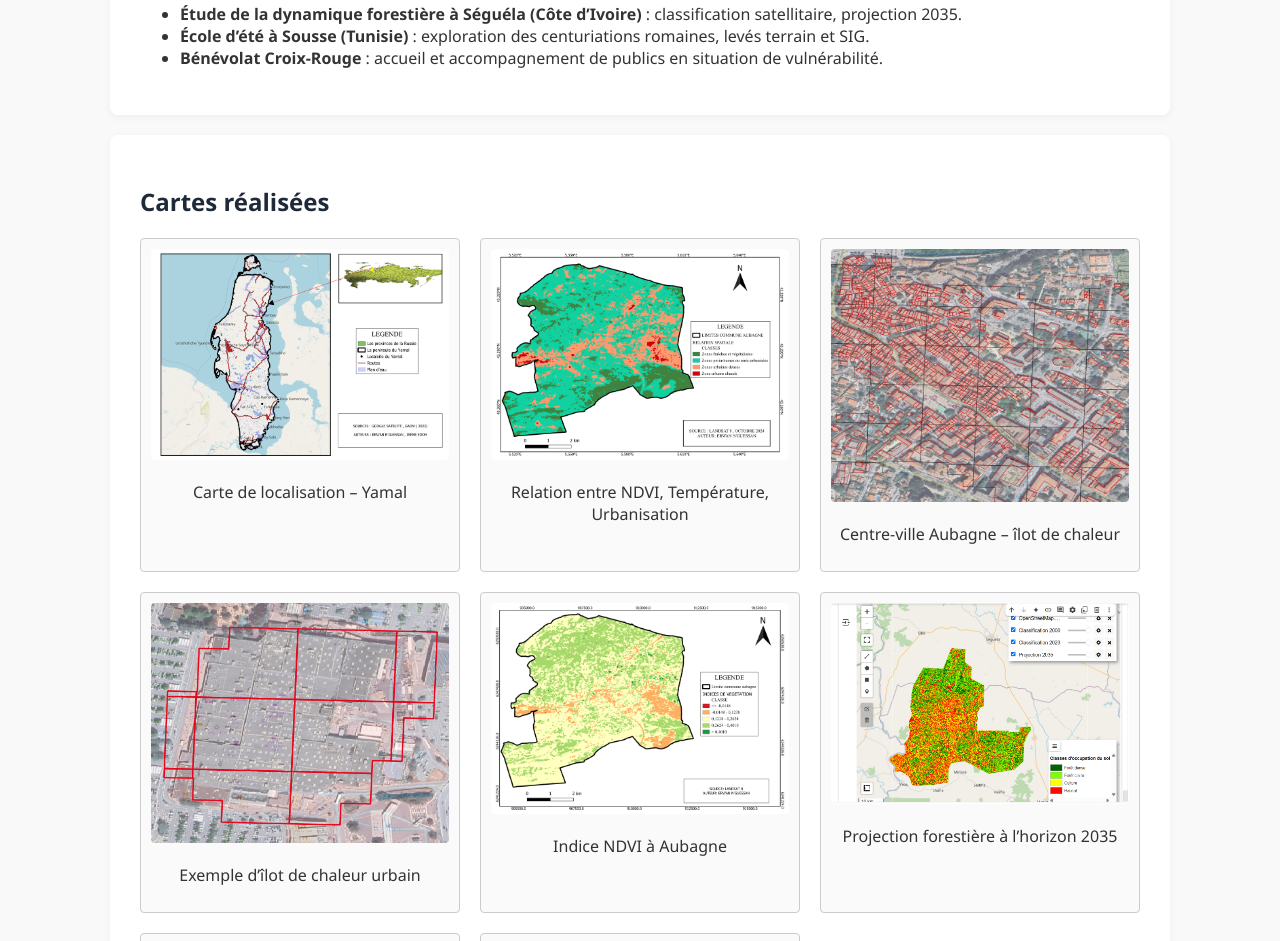
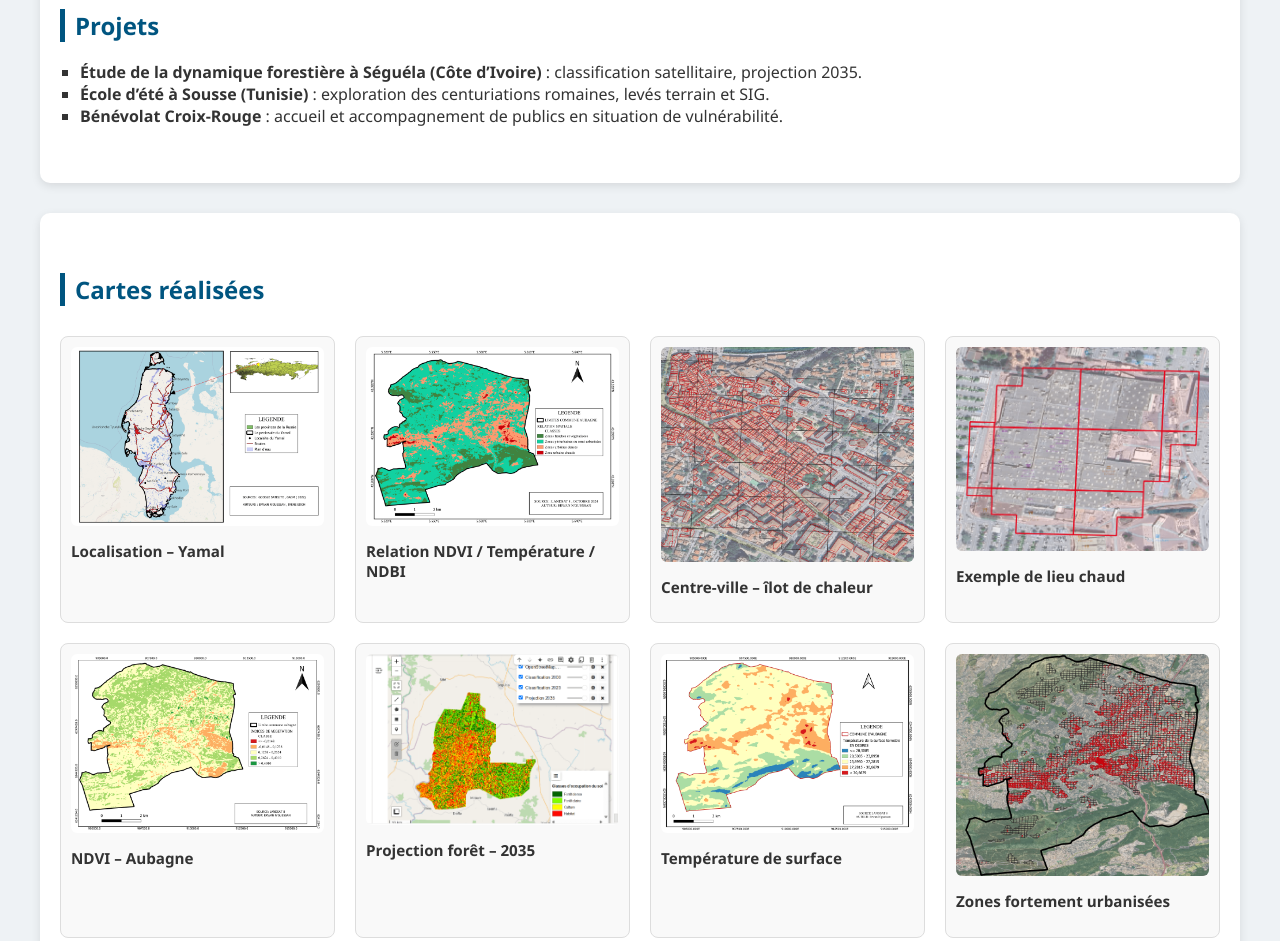
Before and after one commit to erwan336/porte_folio, a plain HTML site: page index.html in a window 1280 px wide. Shown: the part 917-1858 px from the top of the page. Drawn offline with Linux system fonts and the light colour scheme.

Commit message:
Add files via upload

```diff
--- a/index.html
+++ b/index.html
@@ -5,69 +5,100 @@
   <meta name="viewport" content="width=device-width, initial-scale=1.0" />
   <title>Portfolio – Ewan N'Guessan</title>
   <style>
+    * {
+      box-sizing: border-box;
+    }
     body {
       font-family: 'Segoe UI', Tahoma, Geneva, Verdana, sans-serif;
       margin: 0;
       padding: 0;
-      background: #f9f9f9;
+      background: #eef2f5;
       color: #333;
     }
     header {
-      background: #1e2a38;
+      background: linear-gradient(90deg, #003366, #005580);
       color: white;
-      padding: 40px 20px;
+      padding: 60px 20px;
       text-align: center;
+      box-shadow: 0 4px 10px rgba(0, 0, 0, 0.2);
+    }
+    header h1 {
+      margin: 0;
+      font-size: 2.5em;
+    }
+    header p {
+      margin: 5px 0;
+      font-size: 1.1em;
     }
     nav {
-      background: #293949;
+      background: #014272;
       color: white;
       display: flex;
       justify-content: center;
-      gap: 20px;
-      padding: 10px;
+      flex-wrap: wrap;
+      gap: 25px;
+      padding: 12px;
     }
     nav a {
       color: white;
       text-decoration: none;
       font-weight: bold;
+      transition: 0.3s;
     }
     nav a:hover {
       text-decoration: underline;
+      color: #ffd700;
     }
     section {
-      padding: 30px;
-      max-width: 1000px;
+      padding: 40px 20px;
+      max-width: 1200px;
       margin: auto;
       background: white;
-      margin-top: 20px;
-      border-radius: 8px;
-      box-shadow: 0 2px 8px rgba(0,0,0,0.05);
+      margin-top: 30px;
+      border-radius: 10px;
+      box-shadow: 0 3px 10px rgba(0,0,0,0.1);
     }
-    h1, h2 {
-      color: #1e2a38;
+    h2 {
+      border-left: 5px solid #005580;
+      padding-left: 10px;
+      color: #005580;
+    }
+    ul {
+      list-style-type: square;
+      padding-left: 20px;
     }
     .gallery {
       display: grid;
-      grid-template-columns: repeat(auto-fit, minmax(280px, 1fr));
+      grid-template-columns: repeat(auto-fit, minmax(260px, 1fr));
       gap: 20px;
+      margin-top: 30px;
     }
     .gallery-item {
-      border: 1px solid #ccc;
+      border: 1px solid #ddd;
       padding: 10px;
-      background: #fafafa;
-      border-radius: 4px;
-      text-align: center;
+      background: #f9f9f9;
+      border-radius: 8px;
+      transition: transform 0.3s, box-shadow 0.3s;
+    }
+    .gallery-item:hover {
+      transform: scale(1.02);
+      box-shadow: 0 4px 12px rgba(0,0,0,0.15);
     }
     .gallery-item img {
       max-width: 100%;
       height: auto;
-      border-radius: 4px;
+      border-radius: 6px;
+    }
+    .gallery-item p {
+      margin-top: 10px;
+      font-weight: bold;
+      font-size: 0.95em;
     }
     footer {
-      background: #1e2a38;
+      background: #003366;
       color: white;
       text-align: center;
-      padding: 15px;
+      padding: 20px;
       margin-top: 40px;
     }
   </style>
@@ -75,7 +106,7 @@
 <body>
   <header>
     <h1>Ewan N'Guessan</h1>
-    <p>Géomaticien passionné de cartographie – Master de Géographie</p>
+    <p>Géomaticien – Master de Géographie à Aix-Marseille</p>
     <p>📞 07 51 15 92 92 | ✉️ <a href="mailto:ericn4712@gmail.com" style="color: #ffd">ericn4712@gmail.com</a></p>
   </header>
 
@@ -114,13 +145,13 @@
   <section id="cartes">
     <h2>Cartes réalisées</h2>
     <div class="gallery">
-      <div class="gallery-item"><img src="carte_de_localisation_yamal.png" alt="Localisation Yamal"><p>Carte de localisation – Yamal</p></div>
-      <div class="gallery-item"><img src="carte_de_relation_NDVI_TPS_NDBI.png" alt="Relation NDVI TPS NDBI"><p>Relation entre NDVI, Température, Urbanisation</p></div>
-      <div class="gallery-item"><img src="centre_ville_aubagne_ilot_de_chaleur.png" alt="Ilot de chaleur Aubagne"><p>Centre-ville Aubagne – îlot de chaleur</p></div>
-      <div class="gallery-item"><img src="exemple_de_lieu_chaud_ilot.png" alt="Lieu chaud"><p>Exemple d’îlot de chaleur urbain</p></div>
-      <div class="gallery-item"><img src="ndvi_aubagne.png" alt="NDVI Aubagne"><p>Indice NDVI à Aubagne</p></div>
-      <div class="gallery-item"><img src="projection_foret_2035.png" alt="Projection 2035"><p>Projection forestière à l’horizon 2035</p></div>
-      <div class="gallery-item"><img src="surface_temperature.png" alt="Température de surface"><p>Température de surface</p></div>
+      <div class="gallery-item"><img src="carte_de_localisation_yamal.png" alt="Localisation Yamal"><p>Localisation – Yamal</p></div>
+      <div class="gallery-item"><img src="carte_de_relation_NDVI_TPS_NDBI.png" alt="NDVI-TPS-NDBI"><p>Relation NDVI / Température / NDBI</p></div>
+      <div class="gallery-item"><img src="centre_ville_aubagne_ilot_de_chaleur.png" alt="Ilot chaleur Aubagne"><p>Centre-ville – îlot de chaleur</p></div>
+      <div class="gallery-item"><img src="exemple_de_lieu_chaud_ilot.png" alt="Lieu chaud"><p>Exemple de lieu chaud</p></div>
+      <div class="gallery-item"><img src="ndvi_aubagne.png" alt="NDVI Aubagne"><p>NDVI – Aubagne</p></div>
+      <div class="gallery-item"><img src="projection_foret_2035.png" alt="Projection forêt 2035"><p>Projection forêt – 2035</p></div>
+      <div class="gallery-item"><img src="surface_temperature.png" alt="Température surface"><p>Température de surface</p></div>
       <div class="gallery-item"><img src="zones_fortement_urbanise.png" alt="Zones urbanisées"><p>Zones fortement urbanisées</p></div>
     </div>
   </section>
```
